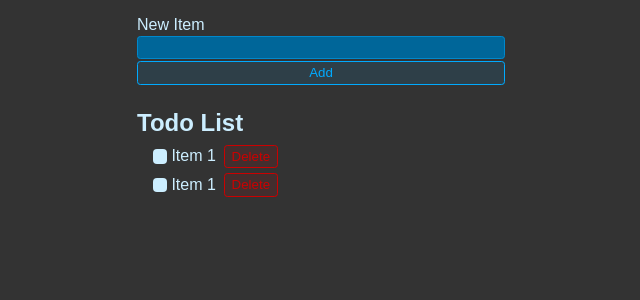
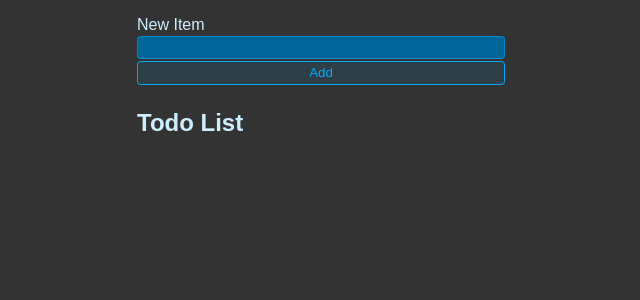
Before and after one commit to aniketchitransh/to-do-list, a React (Create React App) app: page / in a window 1280 px wide. Shown: the top 300 px of the page, without its empty margins (319-959 px from the left). Built offline with nearby package versions, Linux system fonts and the light colour scheme; the HTML template or start-up script is replaced by a standard one.

Commit message:
Wrote logic in JS

```diff
--- a/src/App.js
+++ b/src/App.js
@@ -1,31 +1,48 @@
+import { useState } from 'react';
 import './App.css';
 
 function App() {
+  const [newItem, setNewItem] = useState("")
+  const [todos, setTodos] = useState([])
+
+  function handleSubmit(e) {
+    e.preventDefault()
+
+    setTodos(currentTodos => {
+      return [
+        ...currentTodos,
+        { id: crypto.randomUUID(), title: newItem, completed: false},
+      ]
+    })
+  }
+
   return (
     <>
-      <form className="new-item-form">
+      <form onSubmit={handleSubmit} className="new-item-form">
         <div className="form-row">
           <label htmlFor='item'>New Item</label>
-          <input type="text" id='item' />
+          <input
+            value={newItem}
+            onChange={e => setNewItem(e.target.value)}
+            type="text"
+            id='item'
+          />
           <button className="btn">Add</button>
         </div>
       </form>
       <h1 className="header">Todo List</h1>
       <ul className="list">
-        <li>
-          <label>
-            <input type="checkbox" />
-            Item 1
-          </label>
-          <button className="btn btn-danger">Delete</button>
-        </li>
-        <li>
-          <label>
-            <input type="checkbox" />
-            Item 1
-          </label>
-          <button className="btn btn-danger">Delete</button>
-        </li>
+        {todos.map(todo => {
+          return (
+            <li>
+              <label>
+                <input type="checkbox" checked={todo.completed} />
+                {todo.title}
+              </label>
+              <button className="btn btn-danger">Delete</button>
+            </li>
+          )
+        })}
       </ul>
     </>
   );
```
